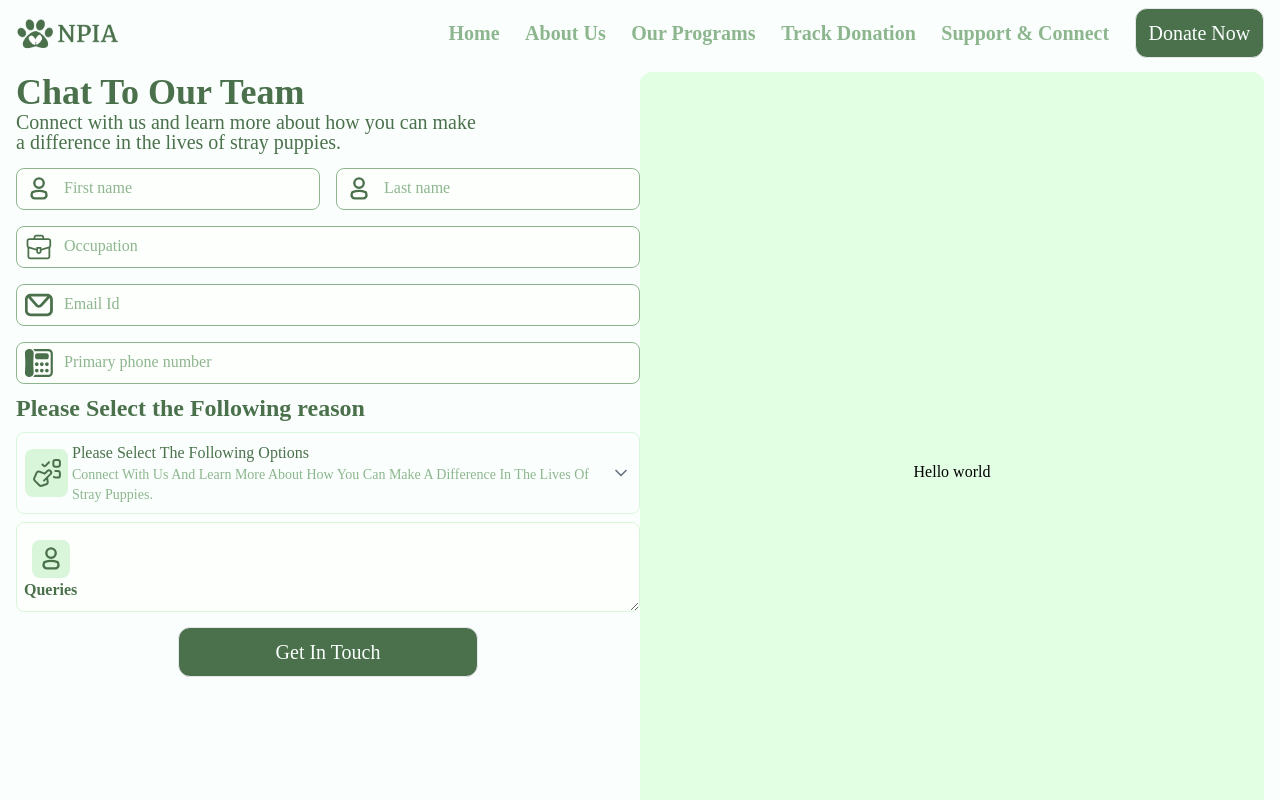
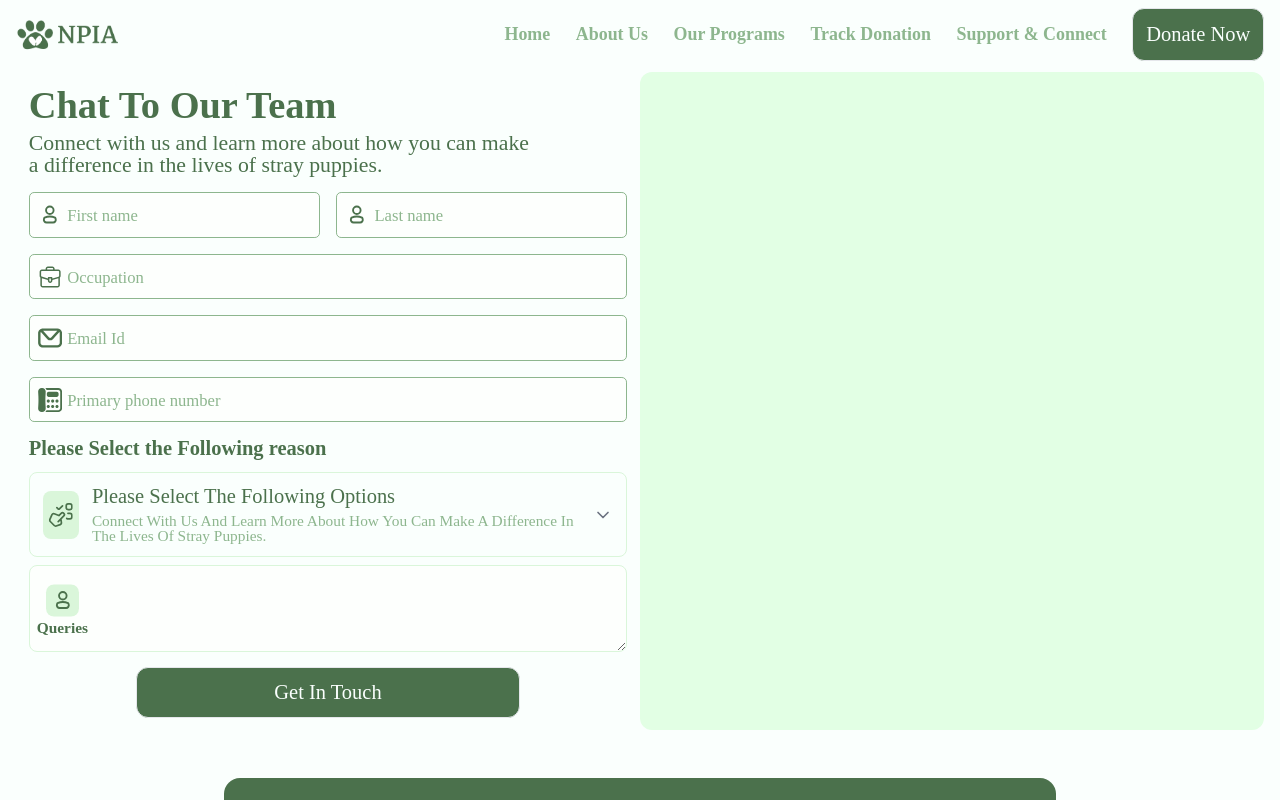
Before and after one commit to Nirvana-Paws-Initiative-Academy/NPIA, a Next.js app: page /contact-us in a window 1280 px wide. Shown: the top 800 px of the page. Built offline with nearby package versions, Linux system fonts and the light colour scheme; a web font is replaced by a local one.

Commit message:
responsiveness

```diff
--- a/app/contact-us/page.tsx
+++ b/app/contact-us/page.tsx
@@ -1,4 +1,4 @@
-"use client"
+"use client";
 import React from "react";
 import emailjs from "@emailjs/browser";
 import Button from "@/components/UI/Button";
@@ -75,9 +75,7 @@ const ContactUs = () => {
         process.env.NEXT_PUBLIC_EMAILJS_SERVICE_ID!, // Replace with your EmailJS Service ID
         process.env.NEXT_PUBLIC_EMAILJS_TEMPLATE_ID!, // Replace with your EmailJS Template ID
         formData,
-        process.env.NEXT_PUBLIC_EMAILJS_PUBLIC_KEY!// Replace with your EmailJS Public Key
-
-
+        process.env.NEXT_PUBLIC_EMAILJS_PUBLIC_KEY! // Replace with your EmailJS Public Key
       )
       .then(
         () => {
@@ -91,22 +89,29 @@ const ContactUs = () => {
   };
 
   return (
-    <section className="flex flex-col sm:flex-row h-auto sm:h-[100vh] relative w-full mt-16">
-      <div className="w-full sm:w-[50%] h-auto sm:h-full items-center justify-center sm:items-start sm:justify-start flex flex-col gap-4">
-        <div>
-          <h2 className="text-[#4B714C] font-bold text-4xl capitalize">
+    <section className="flex flex-col sm:flex-row h-auto sm:h-full relative w-full mt-[8vh]">
+      <div className="w-full sm:w-[50%]  h-auto sm:h-full items-center justify-center sm:items-start sm:justify-start flex flex-col gap-[2vh] p-[1vw]">
+        <div
+          className="
+        flex flex-col gap-[1vh]
+        "
+        >
+          <h2 className="text-[#4B714C] font-bold text-4xl capitalize sm:text-[clamp(1rem,3vw,10rem)]">
             Chat to our team
           </h2>
-          <p className="text-[#4B714C] text-xl w-full sm:w-9/12 leading-none">
+          <p className="text-[#4B714C] text-xl w-full sm:w-[40vw] leading-none sm:text-[clamp(1rem,1.7vw,8rem)]">
             Connect with us and learn more about how you can make a difference
             in the lives of stray puppies.
           </p>
         </div>
 
-        <div>
-          <form onSubmit={handleSubmit} className="flex flex-col gap-2 w-full">
-            <div className="flex flex-col gap-4">
-              <div className="flex gap-4">
+        <div className="w-full ">
+          <form
+            onSubmit={handleSubmit}
+            className="flex flex-col gap-[1.2vh] w-full"
+          >
+            <div className="flex flex-col gap-[2vh] w-full">
+              <div className="flex gap-[2vh] w-full">
                 <Input
                   type="text"
                   id="firstName"
@@ -163,8 +168,8 @@ const ContactUs = () => {
               </div>
             </div>
 
-            <div className="flex flex-col gap-2">
-              <h2 className="text-[#4B714C] font-bold text-2xl">
+            <div className="flex flex-col gap-2 items-start justify-start">
+              <h2 className="text-[#4B714C] font-bold text-2xl sm:text-[clamp(.8rem,1.6vw,4rem)]">
                 Please Select the Following reason
               </h2>
               <div>
@@ -177,11 +182,11 @@ const ContactUs = () => {
 
               {show && (
                 <>
-                  <div className="relative">
+                  <div className="relative w-full">
                     <textarea
                       name="message"
                       id="message"
-                      className="relative w-full border border-[#DAF6DA] p-2 pl-12 rounded-lg bg-[#fdfffd] focus:border-[#4B714C] focus:outline-none transition-colors duration-300 ease-in-out font-medium text-md"
+                      className="relative w-full border border-[#DAF6DA] p-2 pl-12 rounded-lg bg-[#fdfffd] focus:border-[#4B714C] focus:outline-none transition-colors duration-300 ease-in-out font-medium text-md sm:text-[clamp(.4rem,1.2vw,3rem)]"
                       rows={3}
                       cols={20}
                     ></textarea>
@@ -189,7 +194,7 @@ const ContactUs = () => {
                       <span className="bg-[#DAF6DA] p-1 rounded-lg">
                         <Icon name="input_user" />
                       </span>
-                      <span className="text-[#4B714C] text-md font-bold">
+                      <span className="text-[#4B714C] text-md font-bold sm:text-[clamp(.4rem,1.2vw,3rem)]">
                         Queries
                       </span>
                     </p>
@@ -199,7 +204,7 @@ const ContactUs = () => {
                       variant="primary"
                       size="large"
                       label="Submit"
-                      className="w-[300px]"
+                      className="w-[30vw] "
                     >
                       Get In Touch
                     </Button>
@@ -210,9 +215,7 @@ const ContactUs = () => {
           </form>
         </div>
       </div>
-      <div className="hidden  bg-[#E2FFE4] w-[50%] sm:flex items-center justify-center rounded-xl">
-        Hello world
-      </div>
+      <div className="hidden  bg-[#E2FFE4] w-[50%] sm:flex items-center justify-center rounded-xl"></div>
     </section>
   );
 };
--- a/app/page.tsx
+++ b/app/page.tsx
@@ -7,8 +7,7 @@ import { CommonSection } from "@/components/UI/CommonSection";
 import fact1 from "@/public/Fourdogs.png";
 import { Icon } from "@/components/UI/Icons";
 import secondSectionSmalImg from "@/public/small.png";
-import { useRouter } from "next/router";
-import { useEffect, useState } from "react";
+import { useState } from "react";
 import { X } from "lucide-react";
 import { Input } from "@/components/UI/Input";
 
--- a/components/Layout/Navbar/Navbar.tsx
+++ b/components/Layout/Navbar/Navbar.tsx
@@ -126,7 +126,12 @@ export const Navbar = () => {
           </li>
         ))}
         <li>
-          <Button size="large" variant="primary" id={randomId} className="2xl:text-3xl">
+          <Button
+            size="large"
+            variant="primary"
+            id={randomId}
+            className="text-[clamp(.5rem,1.4vw,3rem)]"
+          >
             Donate Now
           </Button>
         </li>
--- a/components/Layout/Navbar/Navlinks.tsx
+++ b/components/Layout/Navbar/Navlinks.tsx
@@ -15,7 +15,7 @@ const Navlinks: React.FunctionComponent<NavlinksProps> = ({
       href={path}
       id={id}
       passHref
-      className="text-[#8DB68E] text-lg sm:text-xl 2xl:text-2xl  3xl:text-3xl 4xl:text-5xl font-[600] capitalize hover:text-[#4B714C] duration-200 transition clickable"
+      className="text-[#8DB68E]  text-[clamp(.5rem,1.4vw,10rem)] font-[600] capitalize hover:text-[#4B714C] duration-200 transition clickable"
     >
       {children}
     </Link>
--- a/components/UI/Button.tsx
+++ b/components/UI/Button.tsx
@@ -23,7 +23,7 @@ const Button: React.FunctionComponent<ButtonProps> = ({
   key,
   hover,
   className,
-  onClick
+  onClick,
 }) => {
   return (
     <button
@@ -31,16 +31,19 @@ const Button: React.FunctionComponent<ButtonProps> = ({
         // base class for all buttons
         "flex items-center justify-center",
         // style based on sizes
-        size === "small" && "px-[.3vw] py-[.3vw] rounded-md gap-1.5 shadow-sm text-md",
-        size === "medium" && "px-[.8vw] py-[.6vw] rounded-lg gap-2 shadow-md text-lg",
-        size === "large" && "px-[1vw] py-[.8vw] rounded-xl gap-2.5 text-xl 2xl:text-2xl  3xl:text-3xl 4xl:text-5xl",
+        size === "small" &&
+          "px-[.3vw] py-[.3vw] rounded-md gap-1.5 shadow-sm text-md",
+        size === "medium" &&
+          "px-[.8vw] py-[.6vw] rounded-lg gap-2 shadow-md text-lg",
+        size === "large" &&
+          "px-[1vw] py-[.8vw] rounded-xl gap-2.5 text-xl sm:text-[clamp(.4rem,1.6vw,7rem)]",
         ` ${className}`,
 
         //style based on variant
         variant === "primary" &&
-        `bg-[#4B714C] ${hover} active:scale-90 text-[#FAFFFD] font-[400] transition duration-200 hover:bg-transparent border hover:border-green-950 hover:text-green-700 clickable`,
+          `bg-[#4B714C] ${hover} active:scale-90 text-[#FAFFFD] font-[400] transition duration-200 hover:bg-transparent border hover:border-green-950 hover:text-green-700 clickable`,
         variant === "secondary" &&
-        `bg-white text-slate-700 ${hover} active:scale-90  tracking-tighter clickable`,
+          `bg-white text-slate-700 ${hover} active:scale-90  tracking-tighter clickable`,
 
         // style based on isStretched
         isStretched && "w-full"
--- a/components/UI/Input.tsx
+++ b/components/UI/Input.tsx
@@ -21,16 +21,16 @@ export const Input: React.FC<InputProps> = ({
     <>
       <div className="relative w-full">
         <input
-          type={type }
+          type={type}
           id={id || ""}
           placeholder={""}
-          className="peer w-full border border-[#8DB68E] p-2 pl-12 rounded-lg bg-[#fdfffd] focus:border-[#4B714C] focus:outline-none transition-colors duration-300 ease-in-out  font-medium text-md "
+          className="peer w-full border border-[#8DB68E] p-[.8vw] pl-[3vw] rounded-[.4vw] bg-[#fdfffd] focus:border-[#4B714C] focus:outline-none transition-colors duration-300 ease-in-out  font-medium text-md sm:text-[clamp(.4rem,1.2vw,3rem)]"
           required={required}
           name={name}
         />
         <label
           htmlFor={id || ""}
-          className="absolute left-12 transition-all duration-300 transform  font-medium text-[#8DB68E] peer-placeholder-shown:top-2 peer-placeholder-shown:text-md peer-placeholder-shown:text-[#8DB68E] peer-focus:-top-0 peer-focus:text-sm peer-focus:text-[#4B714C] peer-placeholder-shown: "
+          className="absolute left-[3vw]  transition-all duration-300 transform  font-medium text-[#8DB68E] peer-placeholder-shown:top-[1.5vh] 4xl:peer-placeholder-shown:top-[.5vh] peer-placeholder-shown:sm:text-[clamp(.7rem,1.3vw,6rem)] peer-placeholder-shown:text-[#8DB68E] peer-focus:-top-0 peer-focus:text-[clamp(.7rem,1.3vw,4rem)] peer-focus:text-[#4B714C] text-[clamp(.7rem,1.3vw,4rem)]"
         >
           {label}
         </label>
--- a/components/UI/SelectOptions.tsx
+++ b/components/UI/SelectOptions.tsx
@@ -27,21 +27,21 @@ export const SelectOptions: React.FC<SelectOptionsProps> = ({
     setShow((prev) => !prev);
   };
   return (
-    <div className="w-full max-w-2xl mx-auto border border-[#DAF6DA] rounded-lg ">
+    <div className="w-full  mx-auto border border-[#DAF6DA] rounded-lg ">
       {/* Header/Trigger */}
       <div
-        className="p-2 flex items-center justify-between cursor-pointer hover:bg-gray-50 clickable"
+        className="p-[1vw] flex items-center justify-between cursor-pointer hover:bg-gray-50 clickable"
         onClick={handleOptionChange}
       >
-        <div className="flex items-center gap-1 ">
+        <div className="flex items-center gap-[1vw] w-full">
           <div className="h-12 w-12 bg-[#DAF6DA] rounded-lg flex items-center justify-center">
             <Icon name="contact_header_icon" />
           </div>
-          <div className="">
-            <h2 className="text-md font-medium text-[#4B714C] ">
+          <div className="flex flex-col gap-[.5vw]">
+            <h2 className="text-md font-medium text-[#4B714C] leading-none sm:text-[clamp(.6rem,1.6vw,3rem)]">
               Please Select The Following Options
             </h2>
-            <p className="text-sm text-[#8DB68E]">
+            <p className="text-sm text-[#8DB68E] sm:text-[clamp(.4rem,1.2vw,8rem)] leading-none">
               Connect With Us And Learn More About How You Can Make A Difference
               In The Lives Of Stray Puppies.
             </p>
@@ -62,7 +62,7 @@ export const SelectOptions: React.FC<SelectOptionsProps> = ({
           {options.map((option) => (
             <div
               key={option.id}
-              className="flex items-center p-1 hover:bg-gray-50 bg-[#fafffd] clickable "
+              className="flex items-center p-[.5vw] hover:bg-gray-50 bg-[#fafffd] clickable "
               onClick={() => onChange(option.id)}
             >
               <div className="flex-shrink-0 h-12 w-12 bg-green-50 rounded-full flex items-center justify-center">
@@ -70,10 +70,12 @@ export const SelectOptions: React.FC<SelectOptionsProps> = ({
               </div>
 
               <div className="ml-4 flex-1">
-                <h3 className="text-md  font-bold text-[#4B714C]">
+                <h3 className="text-md  font-bold text-[#4B714C] sm:text-[clamp(.4rem,1.2vw,8rem)]">
                   {option.title}
                 </h3>
-                <p className="text-sm text-[#8DB68E]">{option.description}</p>
+                <p className="text-sm text-[#8DB68E] sm:text-[clamp(.4rem,1.2vw,8rem)]">
+                  {option.description}
+                </p>
               </div>
 
               <div className="ml-4 flex-shrink-0">
```
Also changed, not shown: components/UI/Icons.tsx (+5 -18 lines).
